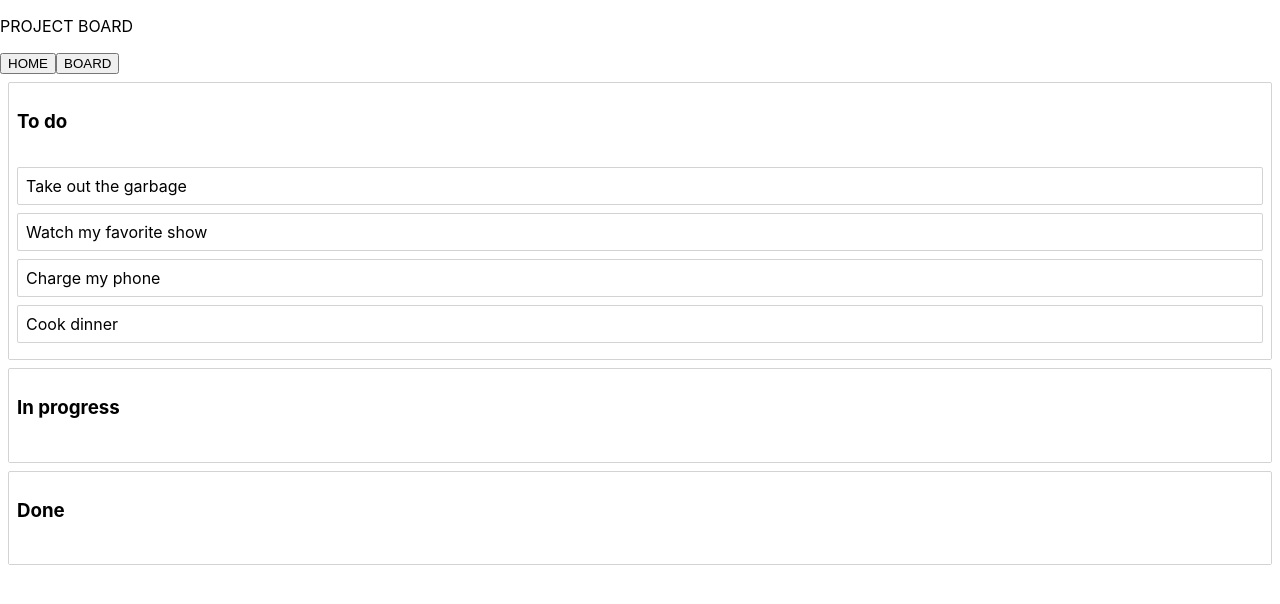
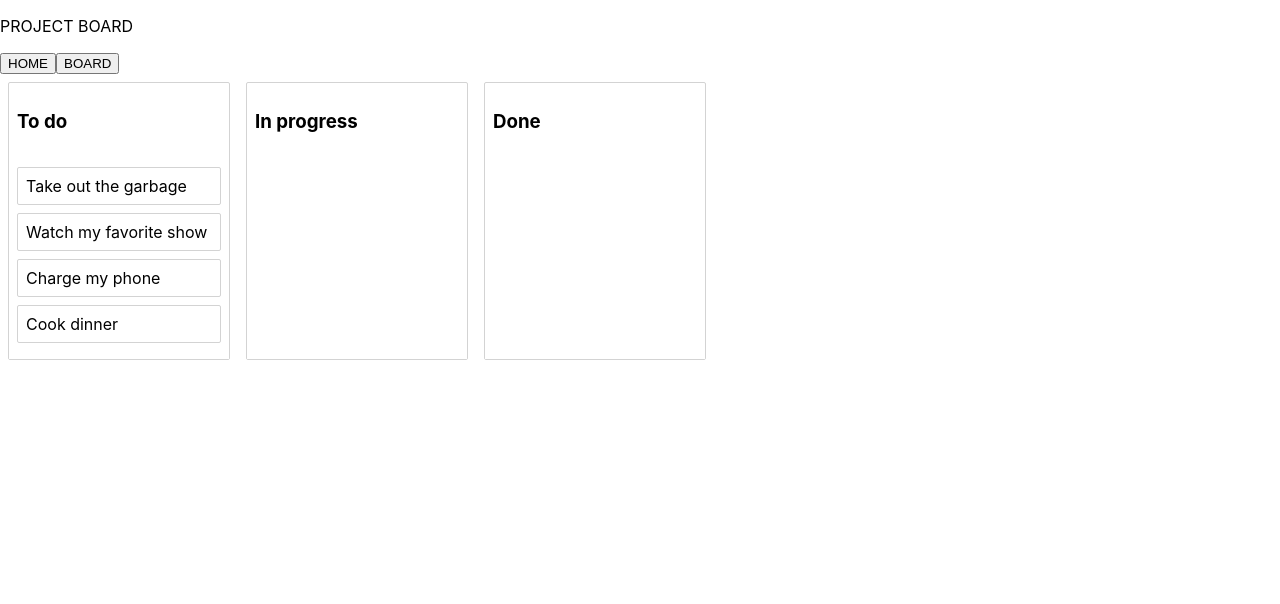
Before and after one commit to michellekaplan7/kanban-project-board, a React (Create React App) app: page /projectboard in a window 1280 px wide. Shown: the top 604 px of the page. Built offline with nearby package versions, Linux system fonts and the light colour scheme.

Commit message:
Tasks can now be moved from column to column and reordered

```diff
--- a/src/components/Board/Board.js
+++ b/src/components/Board/Board.js
@@ -2,11 +2,18 @@ import React, { Component } from "react";
 import initialData from "../../initial-data";
 import Column from "../Column/Column";
 import { DragDropContext } from "react-beautiful-dnd";
+import styled from 'styled-components';
+
+const Container = styled.div`
+  display: flex;
+  `;
 
 class Board extends Component {
   state = initialData;
 
   onDragEnd = result => {
+    document.body.style.backgroundColor = 'inherit';
+
     const { destination, source, draggableId } = result;
 
     if (!destination) {
@@ -20,13 +27,16 @@ class Board extends Component {
       return;
     }
 
-    const column = this.state.columns[source.droppableId];
-    const newTaskIds = Array.from(column.taskIds);
+    const start = this.state.columns[source.droppableId];
+    const finish = this.state.columns[destination.droppableId];
+
+    if (start === finish) {
+      const newTaskIds = Array.from(start.taskIds);
       newTaskIds.splice(source.index, 1);
       newTaskIds.splice(destination.index, 0, draggableId);
 
       const newColumn = {
-      ...column,
+        ...start,
         taskIds: newTaskIds,
       };
 
@@ -39,17 +49,46 @@ class Board extends Component {
       };
 
       this.setState(newState);
+      return;
+    }
+
+    //Moving from one list to another
+    const startTaskIds = Array.from(start.taskIds);
+    startTaskIds.splice(source.index, 1);
+    const newStart = {
+      ...start,
+      taskIds: startTaskIds,
+    };
+
+    const finishTaskIds = Array.from(finish.taskIds);
+    finishTaskIds.splice(destination.index, 0, draggableId);
+    const newFinish = {
+      ...finish,
+      taskIds: finishTaskIds,
+    };
+
+    const newState = {
+      ...this.state,
+      columns: {
+        ...this.state.columns,
+        [newStart.id]: newStart,
+        [newFinish.id]: newFinish,
+      },
+    };
+    this.setState(newState);
   };
 
   render() {
     return (
       <DragDropContext onDragEnd={this.onDragEnd}>
+      <Container>
       {this.state.columnOrder.map(columnId => {
       const column = this.state.columns[columnId];
       const tasks = column.taskIds.map(taskId => this.state.tasks[taskId]);
 
       return <Column key={column.id} column={column} tasks={tasks} />;
       })}
+      </Container>
       </DragDropContext>
     );
   }
--- a/src/components/Column/Column.js
+++ b/src/components/Column/Column.js
@@ -7,6 +7,10 @@ const Container = styled.div`
   margin: 8px;
   border: 1px solid lightgrey;
   border-radius: 2px;
+  width: 220px;
+
+  display: flex;
+  flex-direction: column;
 `;
 const Title = styled.h3`
   padding: 8px;
@@ -15,6 +19,8 @@ const TaskList = styled.div`
   padding: 8px;
   transition: background-color 0.2s ease;
   background-color: ${props => (props.isDraggingOver ? 'skyblue' : 'white')};
+  flex-grow: 1;
+  min-height: 100px;
 `;
 
 class Column extends Component {
```
Lines whose indentation alone changed are shown as unchanged.
